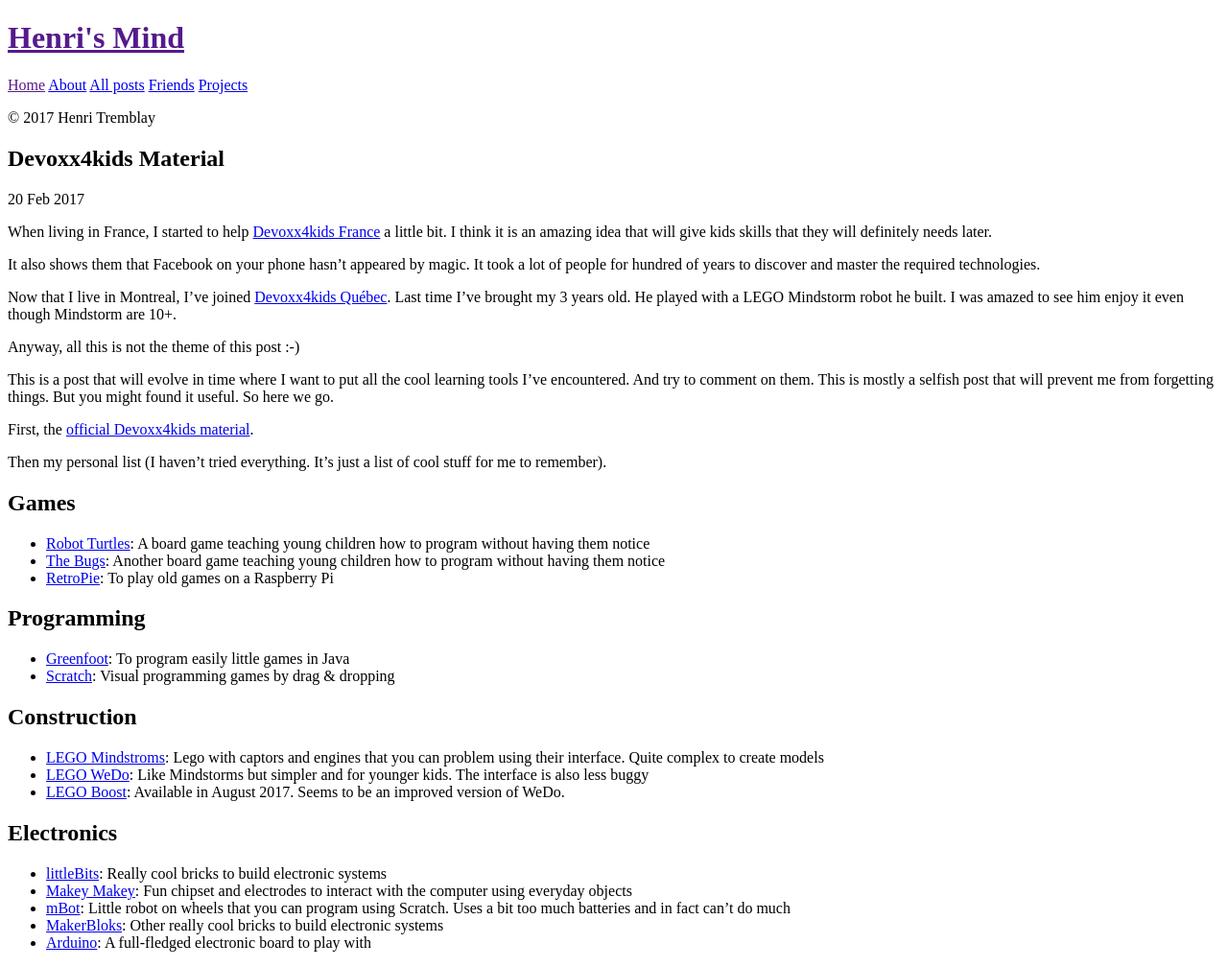
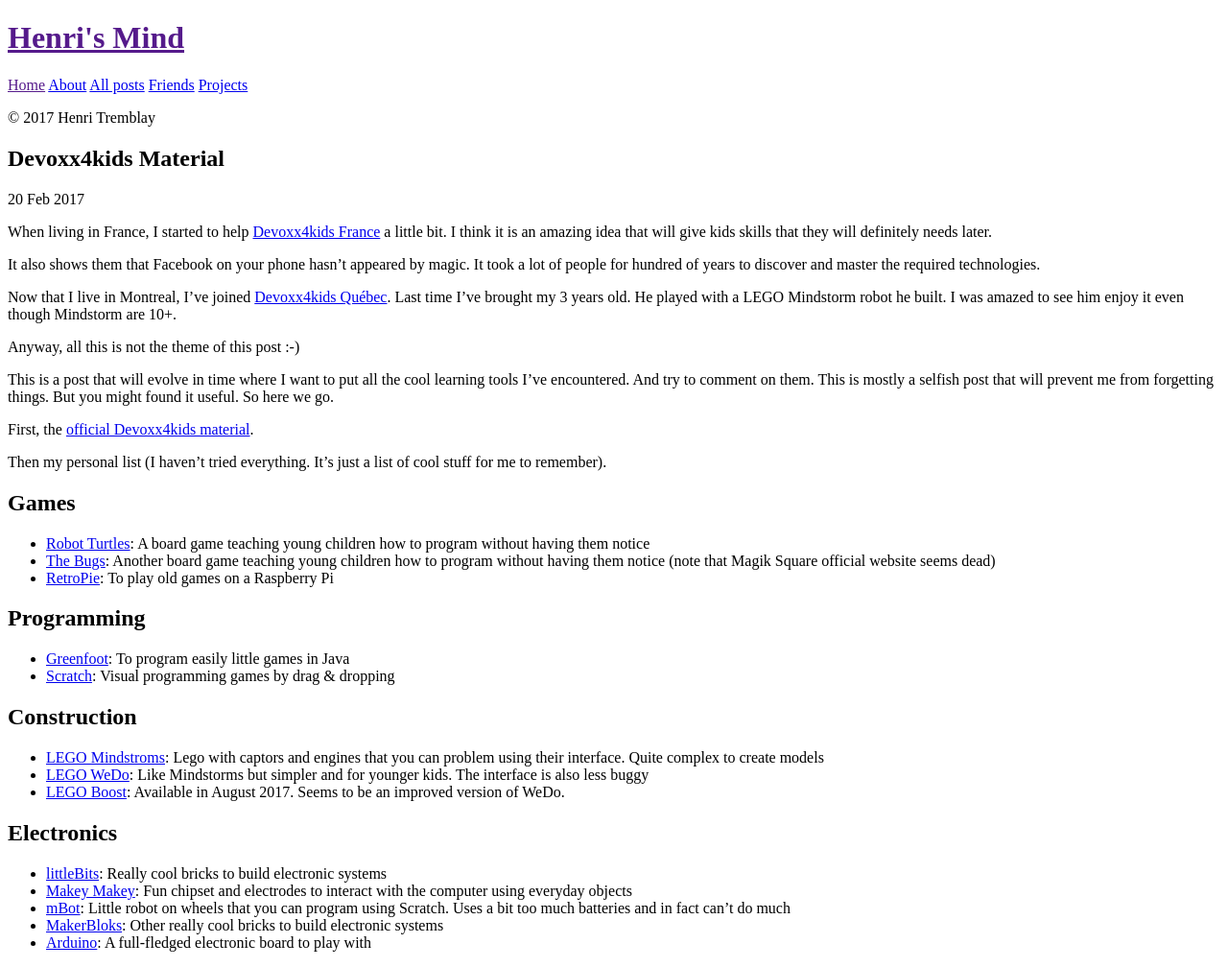
Before and after one commit to henri-tremblay/henri.github.io, a Jekyll site: the page built from _posts/2017-02-20-devoxx4kids.md, in a window 1280 px wide. Shown: the whole page at 96% size. Built offline with Jekyll 4.4.1, drawn with Linux system fonts in a browser that asks for light colours.

Commit message:
Remove link to Magik Square

```diff
--- a/_posts/2017-02-20-devoxx4kids.md
+++ b/_posts/2017-02-20-devoxx4kids.md
@@ -29,7 +29,7 @@ Then my personal list (I haven't tried everything. It's just a list of cool stuf
 # Games
 
 * [Robot Turtles](http://www.robotturtles.com): A board game teaching young children how to program without having them notice
-* [The Bugs](https://magiksquare.fr): Another board game teaching young children how to program without having them notice
+* [The Bugs](https://www.youtube.com/channel/UCgQKh3j5uA_i5gXrNp8SHzA): Another board game teaching young children how to program without having them notice (note that Magik Square official website seems dead)
 * [RetroPie](https://retropie.org.uk): To play old games on a Raspberry Pi
 
 # Programming
```
